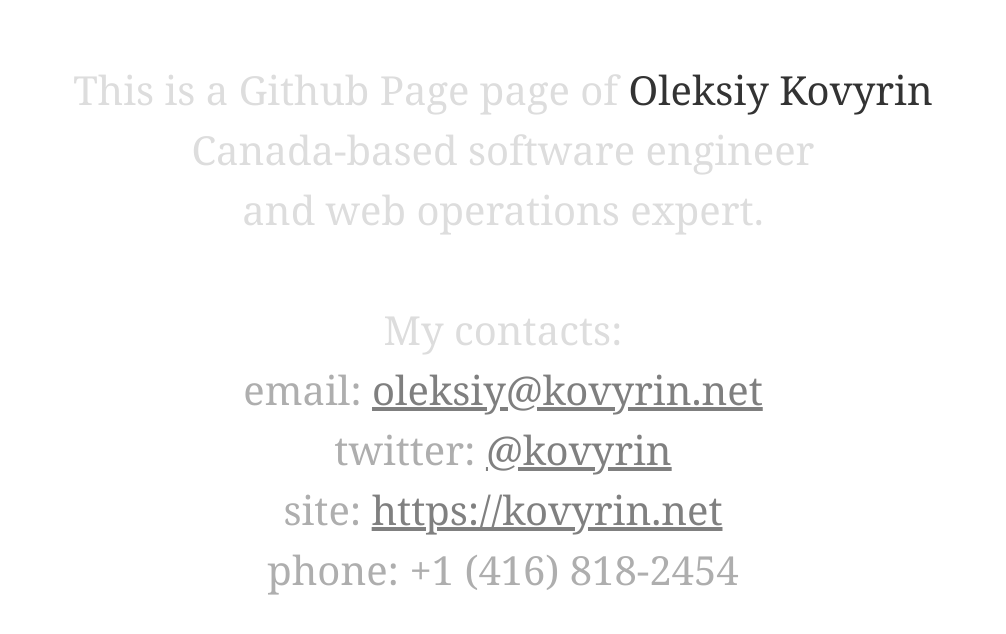
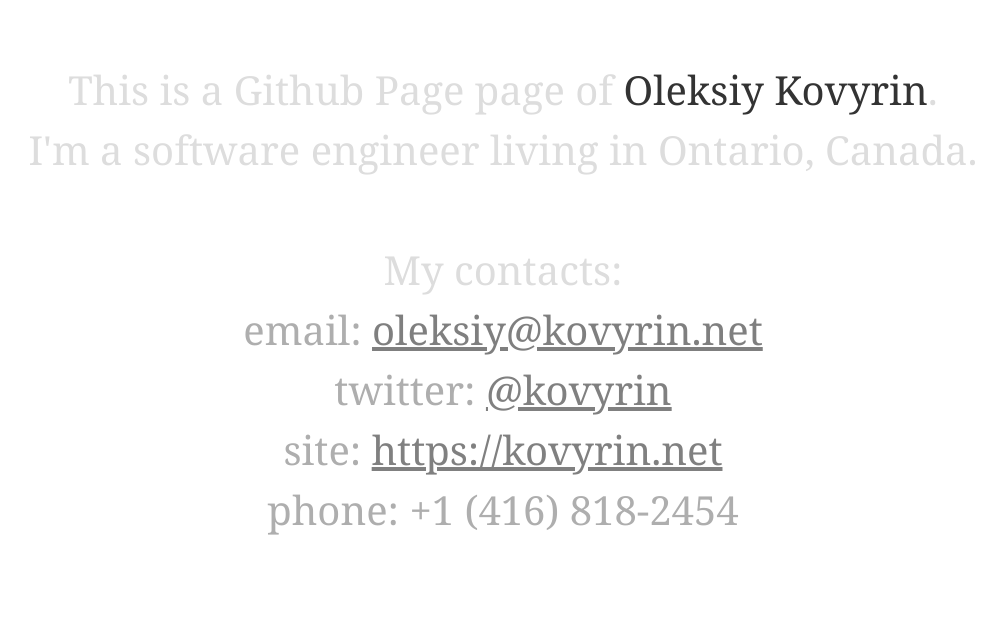
Before and after one commit to kovyrin/kovyrin.github.com, a plain HTML site: page index.html in a window 1280 px wide. Shown: the whole page, without its empty margins (137-1143 px from the left). Drawn offline with Linux system fonts and the light colour scheme.

Commit message:
Update index.html

```diff
--- a/index.html
+++ b/index.html
@@ -19,9 +19,8 @@
   </head>
   <body>
     <div id="container" class="vcard">
-      This is a Github Page page of <span class="fn">Oleksiy Kovyrin</span><br/>
-      Canada-based software engineer<br/>
-      and web operations expert.<br />
+      This is a Github Page page of <span class="fn">Oleksiy Kovyrin</span>.<br/>
+      I'm a software engineer living in Ontario, Canada.<br/>
       <br/>
       My contacts:<br/>
       <span class="tel">email: <a href="mailto:oleksiy@kovyrin.net" class="email">oleksiy@kovyrin.net</a></span><br/>
```
